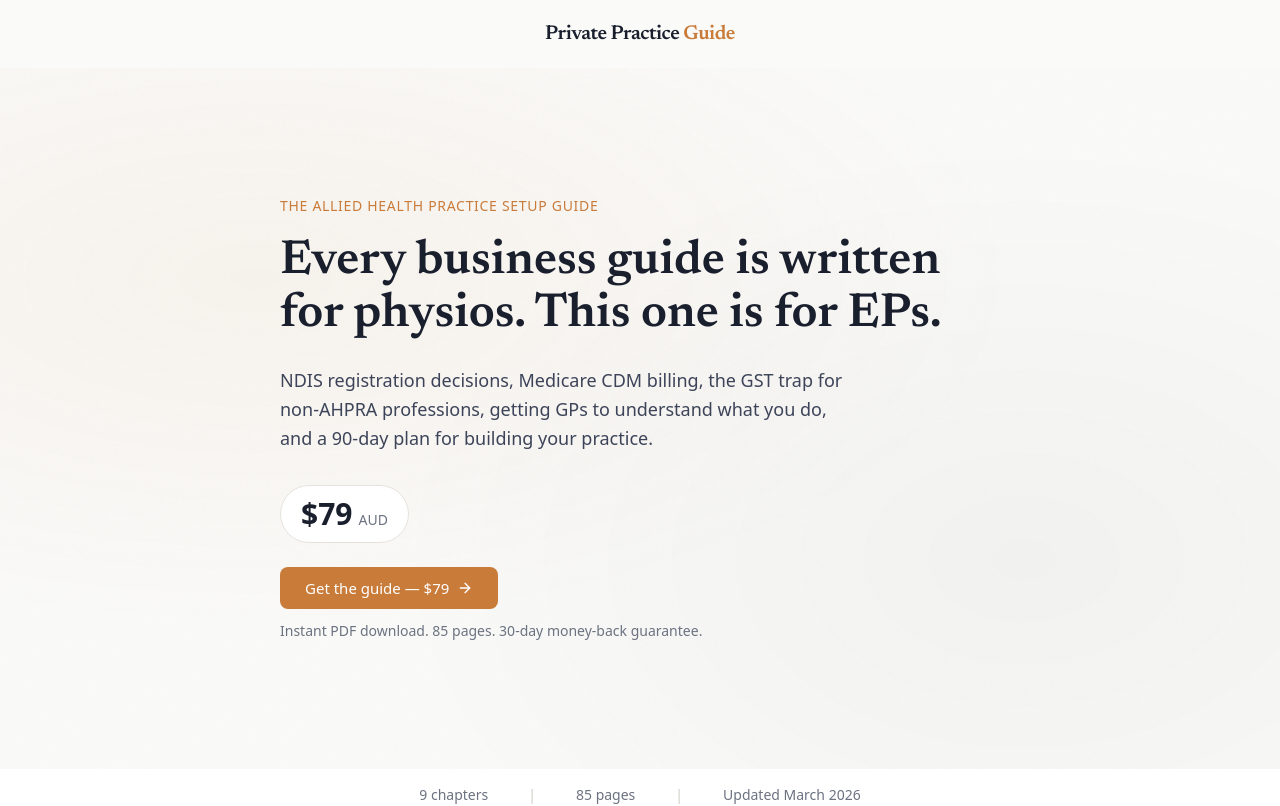
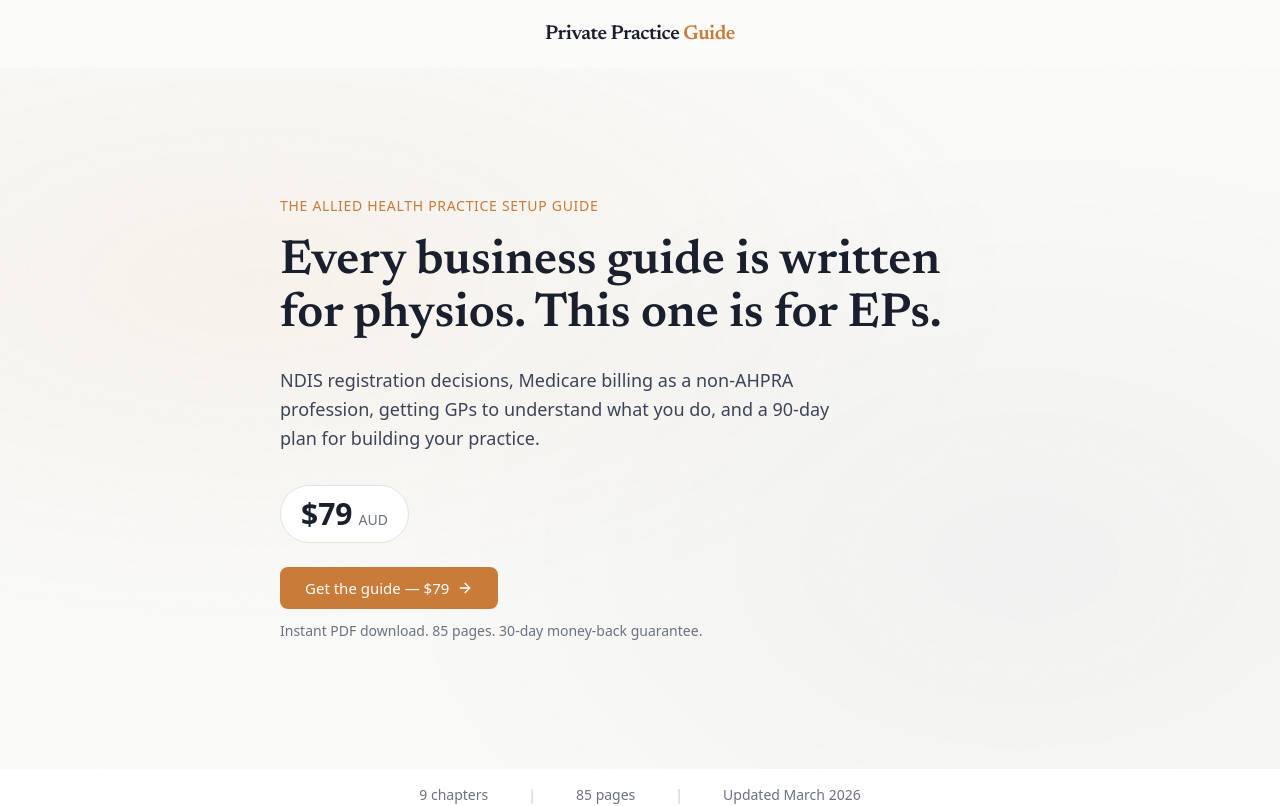
Before and after one commit to jk123x/private-practice, a Next.js app: page /buy/exercise-physiology in a window 1280 px wide. Shown: the top 806 px of the page. Built offline with nearby package versions, Linux system fonts and the light colour scheme; no server answers.

Commit message:
Revert EP subheadline to stronger original wording

```diff
--- a/src/content/product.ts
+++ b/src/content/product.ts
@@ -167,7 +167,7 @@ export const salesPages: Record<string, SalesPageData> = {
     headline:
       "Every business guide is written for physios. This one is for EPs.",
     subheadline:
-      "NDIS registration decisions, Medicare CDM billing, the GST trap for non-AHPRA professions, getting GPs to understand what you do, and a 90-day plan for building your practice.",
+      "NDIS registration decisions, Medicare billing as a non-AHPRA profession, getting GPs to understand what you do, and a 90-day plan for building your practice.",
     problemParagraphs: [
       "The business guides that exist for physios and podiatrists don't exist for you. And the generic allied health advice doesn't cover the things that are different for EPs: the GST rules, the ESSA accreditation pathway for Medicare, the NDIS registration decision, or the fact that half the GPs in your area aren't sure what an accredited exercise physiologist does.",
       "You're probably trying to figure out whether to register as an NDIS provider (and what it costs if you don't), how the GST exemption works when you're not AHPRA-registered, and how to explain to a GP why they should be referring CDM patients to you instead of the physio down the road.",
```
